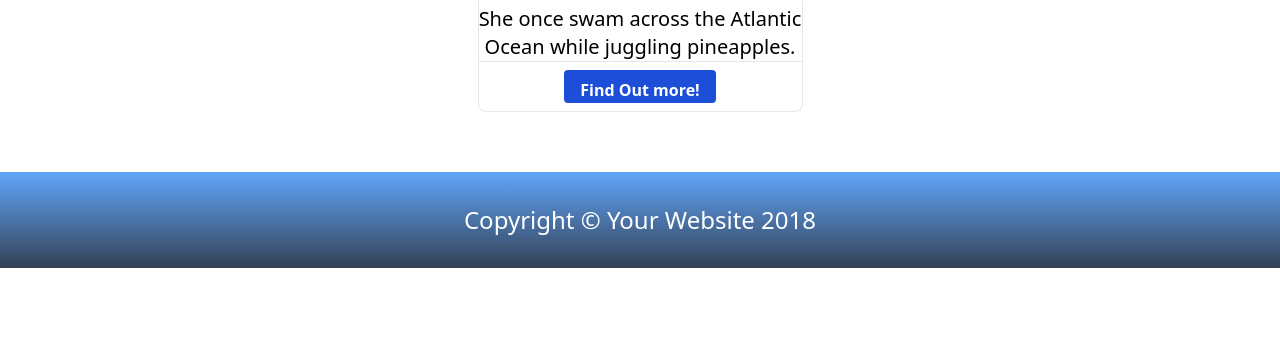
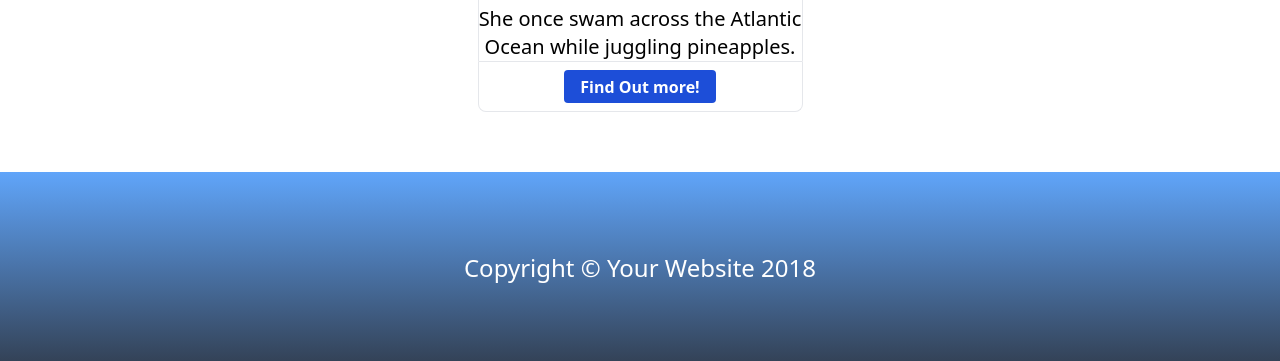
Before and after one commit to louitron/landing-page, a Next.js app: page / in a window 1280 px wide. Shown: the part 1652-2013 px from the top of the page. Before the commit the page ends 1920 px from the top, so only its background shows below. Built offline with nearby package versions, Linux system fonts and the light colour scheme.

Commit message:
Fixed footer and button margins

```diff
--- a/src/components/Card.jsx
+++ b/src/components/Card.jsx
@@ -6,7 +6,7 @@ export function Card({ title, bio, imageURL }) {
       <div className="bg-white h-[450px] w-[325px] border rounded-t-lg">
         <div className=" h-1/2 bg-gray-400 rounded-t-lg">
           <img
-            className="h-full w-full object-cover rounded-t-md"
+            className=" h-full w-full object-cover rounded-t-md"
             src={imageURL}
             alt=""
           />
@@ -18,7 +18,7 @@ export function Card({ title, bio, imageURL }) {
       </div>
       <div className=" bg-white flex h-[50px] w-[325px] justify-center border-x border-b rounded-b-lg">
         <button
-          className="my-2 bg-blue-700 text-white font-bold py-2 px-4 rounded"
+          className="mx-4 bg-blue-700 text-white font-bold my-2 px-4 rounded"
           type="button"
         >
           Find Out more!
--- a/src/components/Footer.jsx
+++ b/src/components/Footer.jsx
@@ -2,7 +2,7 @@ import React from "react";
 
 export const Footer = () => {
   return (
-    <div className="flex flex-col justify-center items-center bg-gradient-to-t from-slate-700 to-blue-400 h-24 mt-10 text-white">
+    <div className="flex flex-col justify-center items-center bg-gradient-to-t from-slate-700 to-blue-400 h-48 mb-0 mt-10 text-white">
       <p className="text-2xl">Copyright © Your Website 2018</p>
     </div>
   );
--- a/src/pages/index.jsx
+++ b/src/pages/index.jsx
@@ -45,7 +45,9 @@ export default function Home() {
           />
         ))}
       </div>
-      <Footer />
+      <div className="bottom-0">
+        <Footer />
+      </div>
     </div>
   );
 }
```
